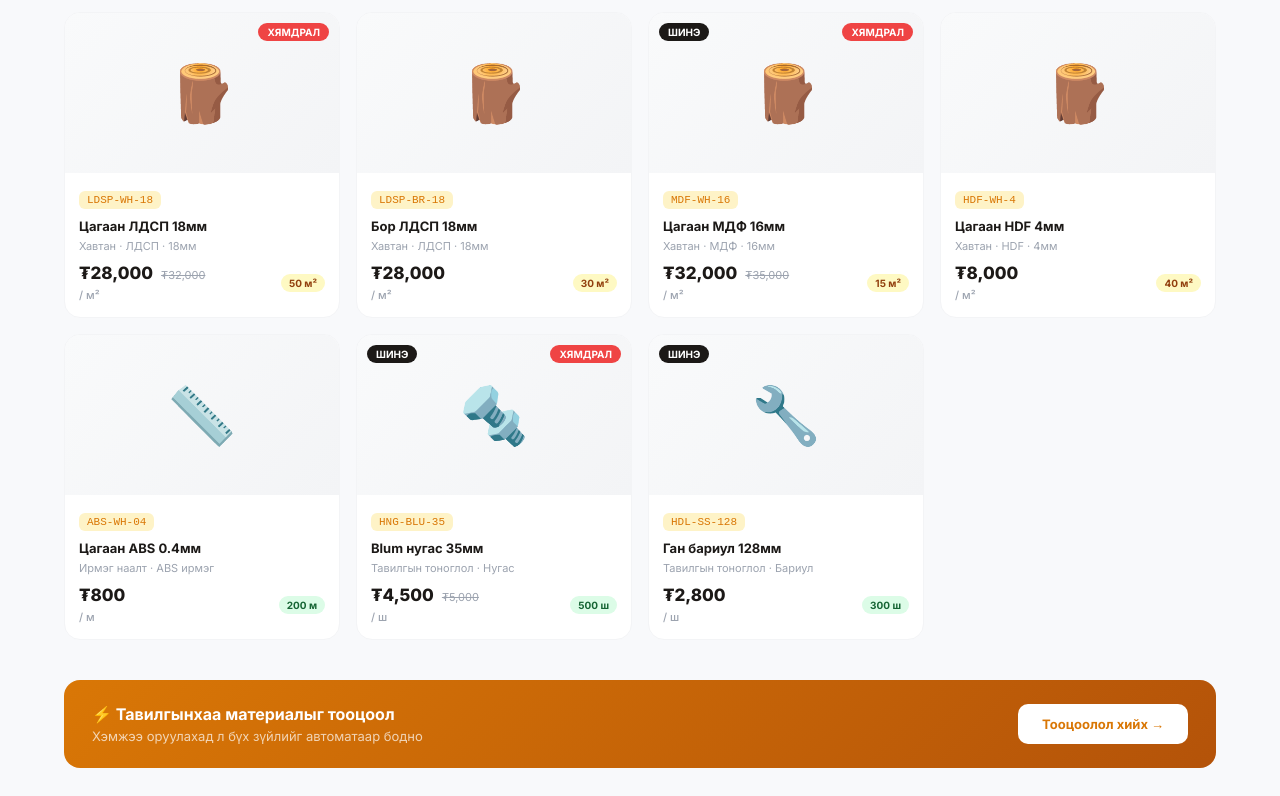
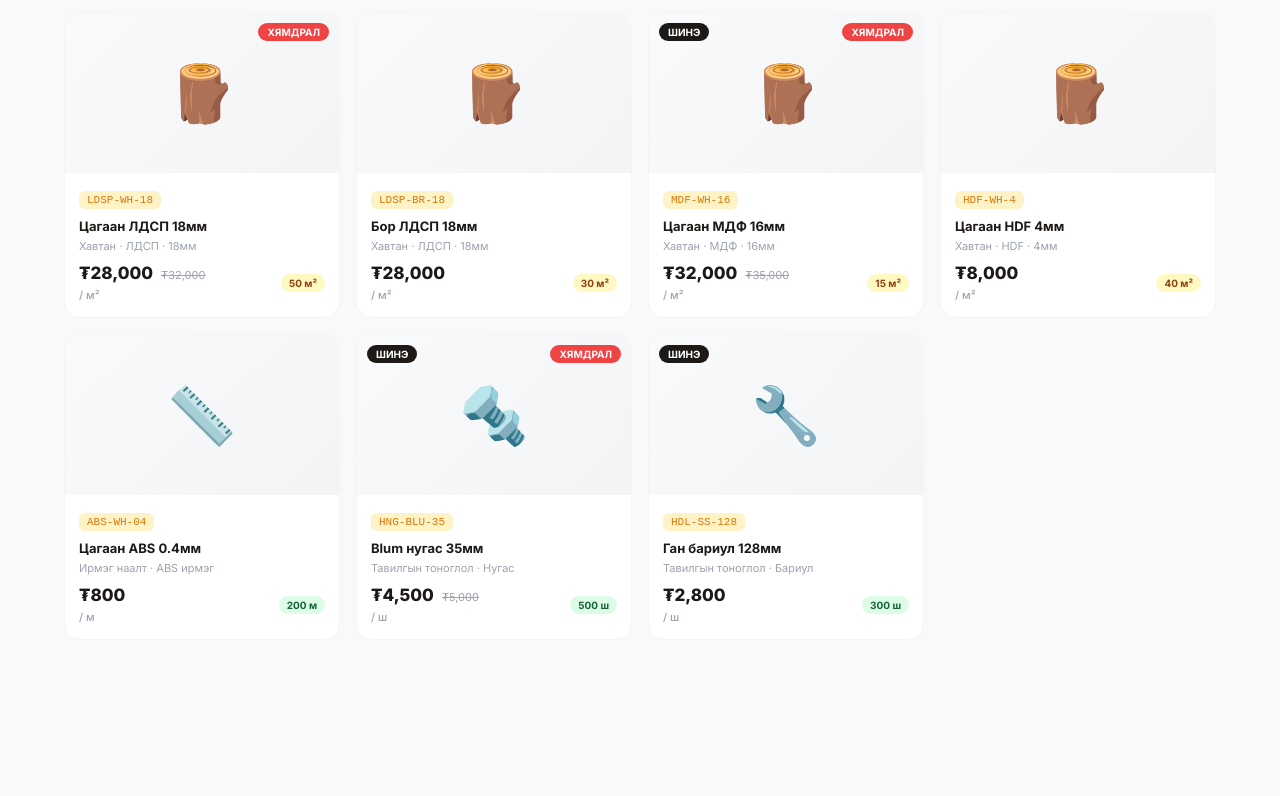
Before and after one commit to Khongoro316/Furniture-Calculation-Web, a Next.js app in the folder frontend/: page /materials-page in a window 1280 px wide. Shown: the part 387-1183 px from the top of the page. After the commit the page ends 1095 px from the top, so only its background shows below. Built offline with nearby package versions, Linux system fonts and the light colour scheme.

Commit message:
Tugsugliin tootsool hassan

```diff
--- a/frontend/app/materials-page/page.tsx
+++ b/frontend/app/materials-page/page.tsx
@@ -182,15 +182,7 @@ export default function MaterialsPagePublic() {
             </div>
           )}
 
-          <div className="calc-banner">
-            <div>
-              <div className="cb-text">⚡ Тавилгынхаа материалыг тооцоол</div>
-              <div className="cb-sub">Хэмжээ оруулахад л бүх зүйлийг автоматаар бодно</div>
-            </div>
-            <button className="cb-btn" onClick={() => router.push('/calculate')}>
-              Тооцоолол хийх →
-            </button>
-          </div>
+
         </div>
       </div>
     </>
```
